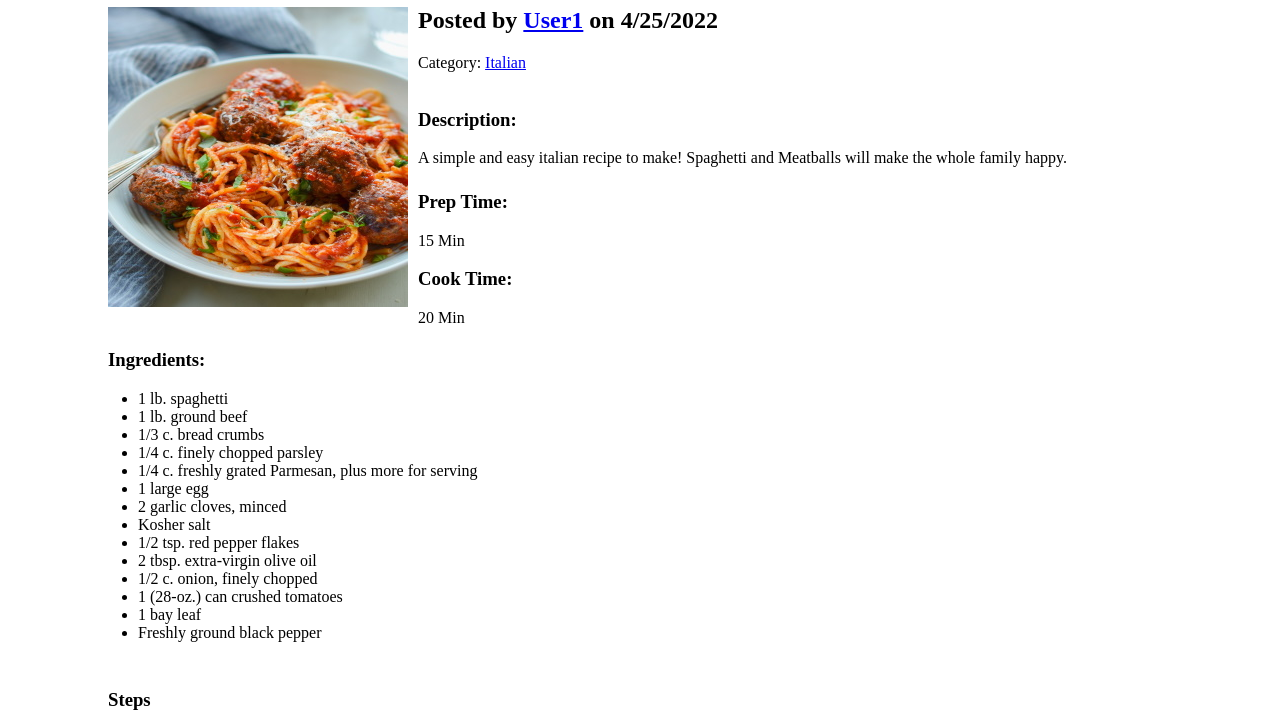
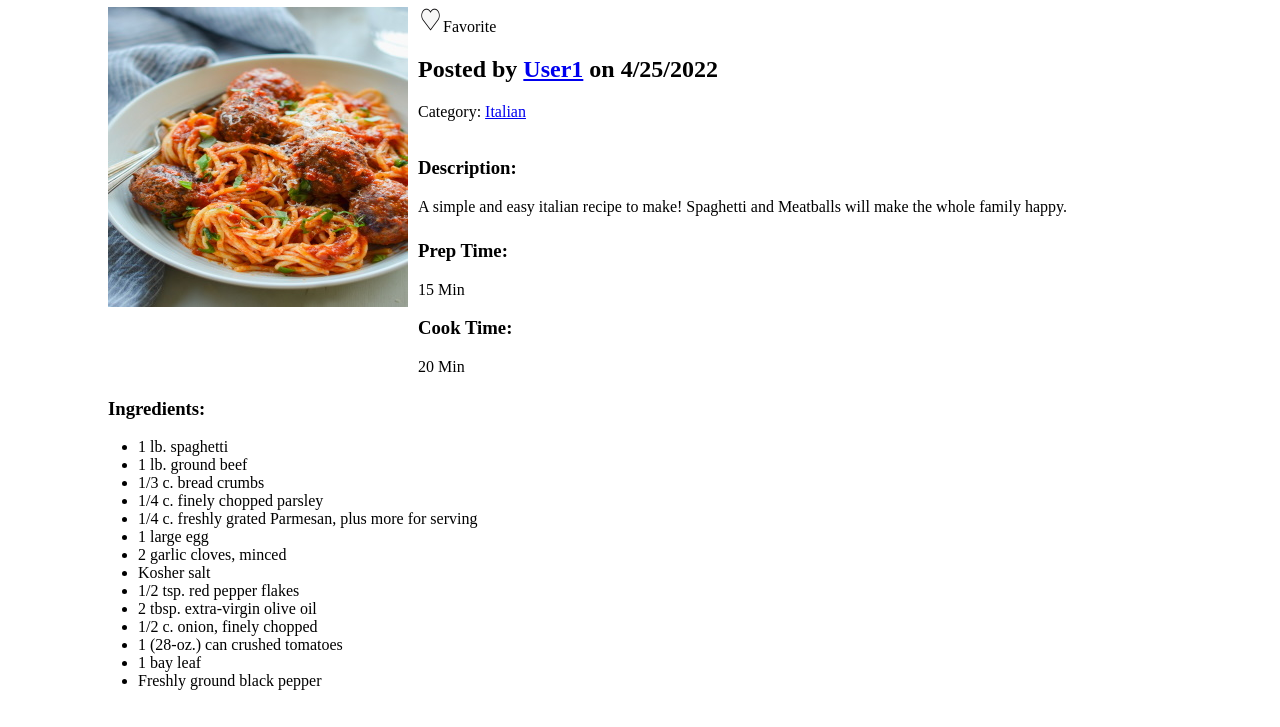
Before and after one commit to RGarcia35/The-SF-State-Official-Cookbook-Group-3, a website: page public/html/viewRecipe.html in a window 1280 px wide. Shown: the part 164-891 px from the top of the page. Drawn offline with Linux system fonts and the light colour scheme.

Commit message:
view recipe page, added favorite button

```diff
--- a/public/html/viewRecipe.html
+++ b/public/html/viewRecipe.html
@@ -41,6 +41,9 @@
 
       </div>
         <div>
+          <div>
+            <a href=""><img src="../images/heartIcon.png" /></a>Favorite
+          </div>
           <div>
             <h2><a href="../html/viewRecipe.html"></a>Posted by <a href="../html/userProfile.html">User1</a> on 4/25/2022</h2>
           </div>
```
Also changed, not shown: public/images/heartIcon.png (added).
